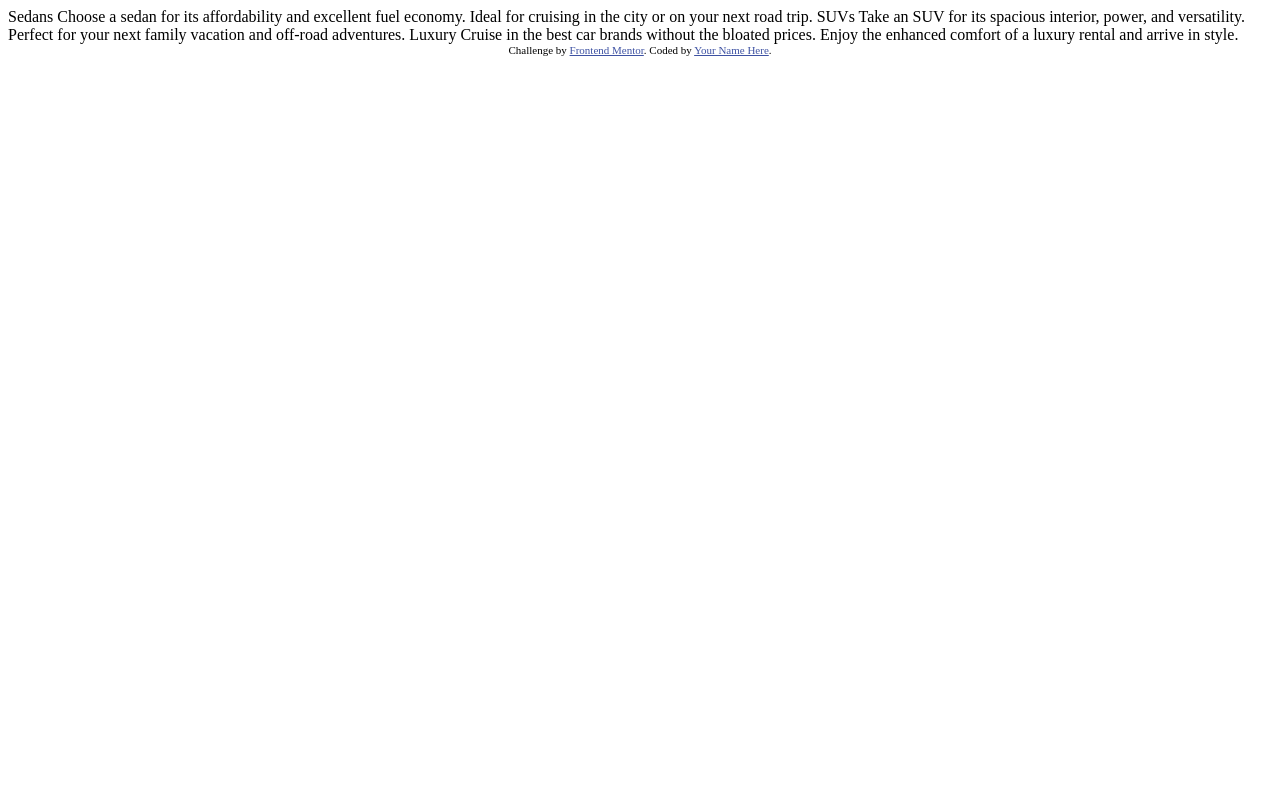
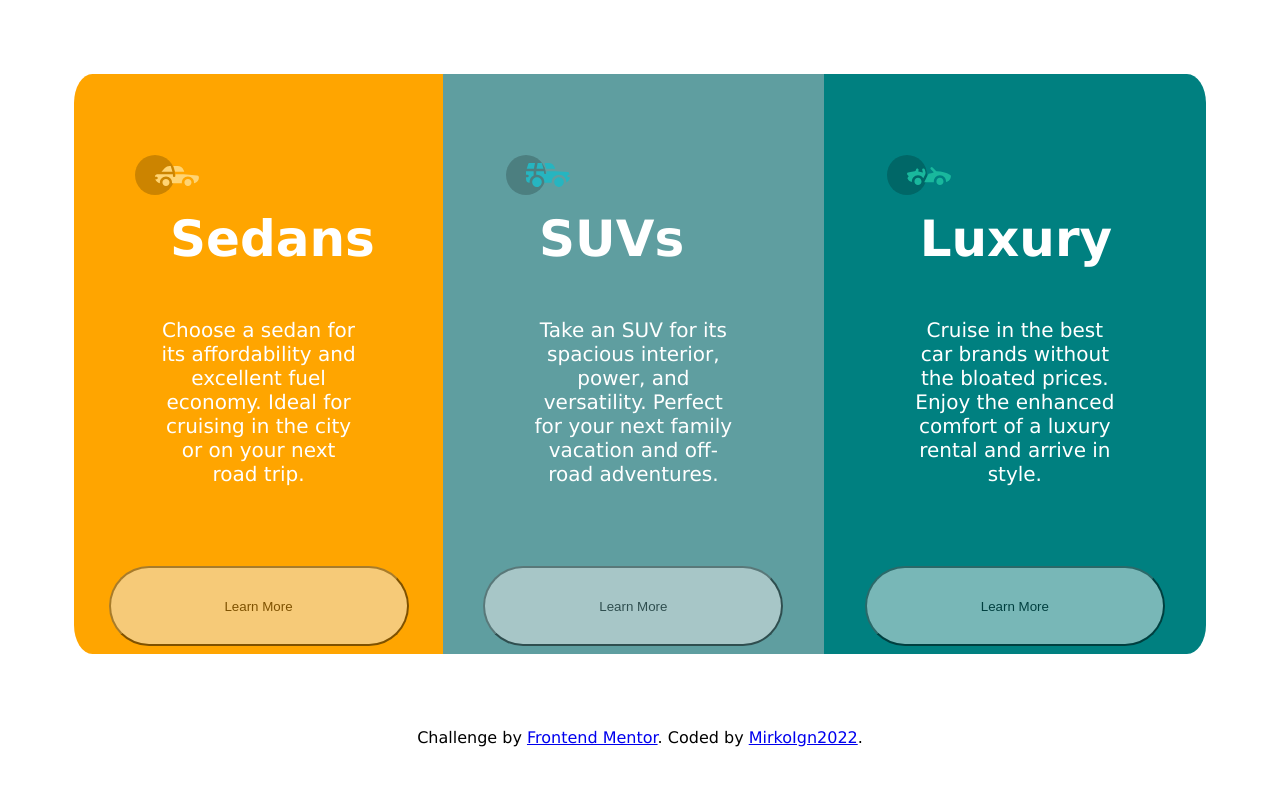
Before and after one commit to mirkoign/Frondend-Mentor-Practice2022, a plain HTML site: page SoloPractice4/index.html in a window 1280 px wide. Drawn offline with Linux system fonts and the light colour scheme.

Commit message:
finished

```diff
--- a/SoloPractice4/index.html
+++ b/SoloPractice4/index.html
@@ -1,36 +1,48 @@
 <!DOCTYPE html>
 <html lang="en">
+
 <head>
   <meta charset="UTF-8">
-  <meta name="viewport" content="width=device-width, initial-scale=1.0"> <!-- displays site properly based on user's device -->
+  <meta name="viewport" content="width=device-width, initial-scale=1.0">
+  <!-- displays site properly based on user's device -->
 
   <link rel="icon" type="image/png" sizes="32x32" href="./images/favicon-32x32.png">
 
   <title>Frontend Mentor | 3-column preview card component</title>
 
-  <!-- Feel free to remove these styles or customise in your own stylesheet 👍 -->
-  <style>
-    .attribution { font-size: 11px; text-align: center; }
-    .attribution a { color: hsl(228, 45%, 44%); }
-  </style>
+  <link rel="stylesheet" href="style.css">
 </head>
+
 <body>
 
-  Sedans
-  Choose a sedan for its affordability and excellent fuel economy. Ideal for cruising in the city
-  or on your next road trip.
+  <div class="wrapper flex-container">
+    <div class="flex-item">
+      <h1>Sedans</h1>
+      <p>Choose a sedan for its affordability and excellent fuel economy. Ideal for cruising in the city
+      or on your next road trip.</p>
+      <button>Learn More</button>
+    </div>
 
-  SUVs
-  Take an SUV for its spacious interior, power, and versatility. Perfect for your next family vacation
-  and off-road adventures.
+    <div class="flex-item">
+      <h1>SUVs</h1>
+      <p>Take an SUV for its spacious interior, power, and versatility. Perfect for your next family vacation
+      and off-road adventures.</p>
+      <button>Learn More</button>
+    </div>
 
-  Luxury
-  Cruise in the best car brands without the bloated prices. Enjoy the enhanced comfort of a luxury
-  rental and arrive in style.
+    <div class="flex-item">
+      <h1>Luxury</h1>
+      <p>Cruise in the best car brands without the bloated prices. Enjoy the enhanced comfort of a luxury
+      rental and arrive in style.</p>
+      <button>Learn More</button>
+    </div>
+
+  </div>
 
   <div class="attribution">
     Challenge by <a href="https://www.frontendmentor.io?ref=challenge" target="_blank">Frontend Mentor</a>.
-    Coded by <a href="#">Your Name Here</a>.
+    Coded by <a href="#">MirkoIgn2022</a>.
   </div>
 </body>
+
 </html>
--- /dev/null
+++ b/SoloPractice4/style.css
@@ -0,0 +1,84 @@
+* {
+    margin: 0;
+    box-sizing: border-box;
+}
+
+body {
+    font-family: Verdana, Geneva, Tahoma, sans-serif;
+    color: white;
+    background-color: white;
+}
+
+.wrapper {
+    height: 600px;
+    margin: 5%;
+}
+
+.wrapper div {
+    background: #eee;
+    padding: 1em;
+    text-align: center;
+    margin: 4em;
+
+}
+
+.flex-container {
+    display: flex;
+    height: 600px;
+    justify-content: space-between;
+    padding: 10px;
+
+}
+
+.flex-item {
+    align-content: stretch;
+}
+
+.flex-item:nth-child(1) {
+    flex: auto;
+    background: url(images/icon-sedans.svg) no-repeat orange left 20% top 15%;
+    border-radius: 5% 0% 0% 5%;
+    margin: 0px;
+
+
+}
+
+.flex-item:nth-child(2) {
+    flex: auto;
+    background: url(images/icon-suvs.svg) no-repeat cadetblue left 20% top 15%;
+    margin: 0px
+}
+
+.flex-item:nth-child(3) {
+    flex: auto;
+    background: url(images/icon-luxury.svg) no-repeat teal left 20% top 15%;
+    border-radius: 0% 5% 5% 0%;
+    margin: 0px;
+}
+
+h1 {
+    font-size: 50px;
+    text-align: start;
+    margin: 120px 0 0 80px;
+}
+
+p {
+    font-size: 20px;
+    font-weight: lighter;
+    text-align: center;
+    margin: 30px 50px 0 50px;
+    padding: 1em;
+}
+
+button {
+    width: 300px;
+    height: 80px;
+    border-radius: 40px;
+    opacity: 0.5;
+    margin-top: 60px;
+}
+
+.attribution{
+    text-align: center;
+    color: black;
+}
```
